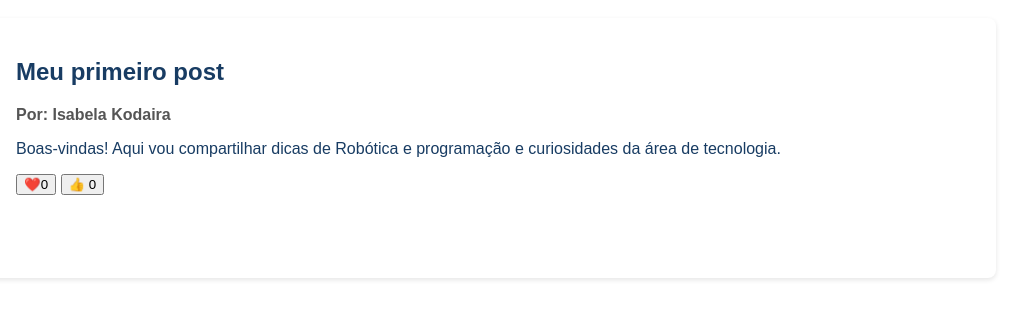
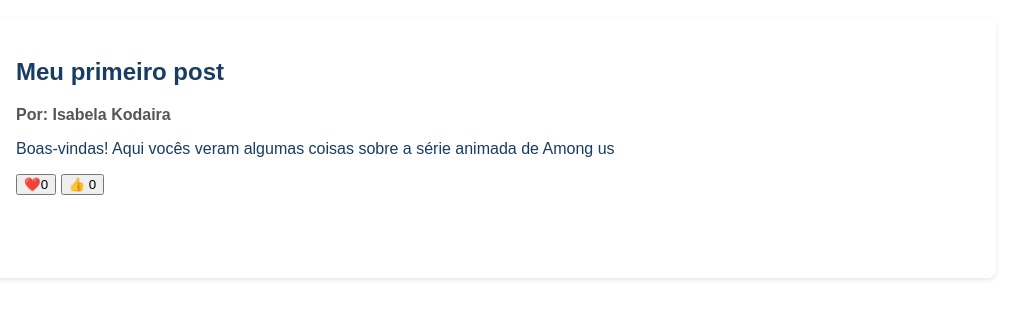
Before and after one commit to belakoda/Idk, a plain HTML site: page index (12).html in a window 1280 px wide. Shown: the part 162-480 px from the top of the page, 264-1280 px from the left. Drawn offline with Linux system fonts and the light colour scheme.

Commit message:
Update index (12).html

```diff
--- a/index (12).html
+++ b/index (12).html
@@ -66,7 +66,7 @@
         <div>
             <h2>Meu primeiro post</h2>
             <p class="artigo-autor">Por: Isabela Kodaira</p>
-            <p>Boas-vindas! Aqui vou compartilhar dicas de Robótica e programação e curiosidades da área de tecnologia.</p>
+            <p>Boas-vindas! Aqui vocês veram algumas coisas sobre a série animada de Among us</p>
             <button>❤️<span>0</span></button>
             <button>👍 <span>0</span></button>
         </div>
```
